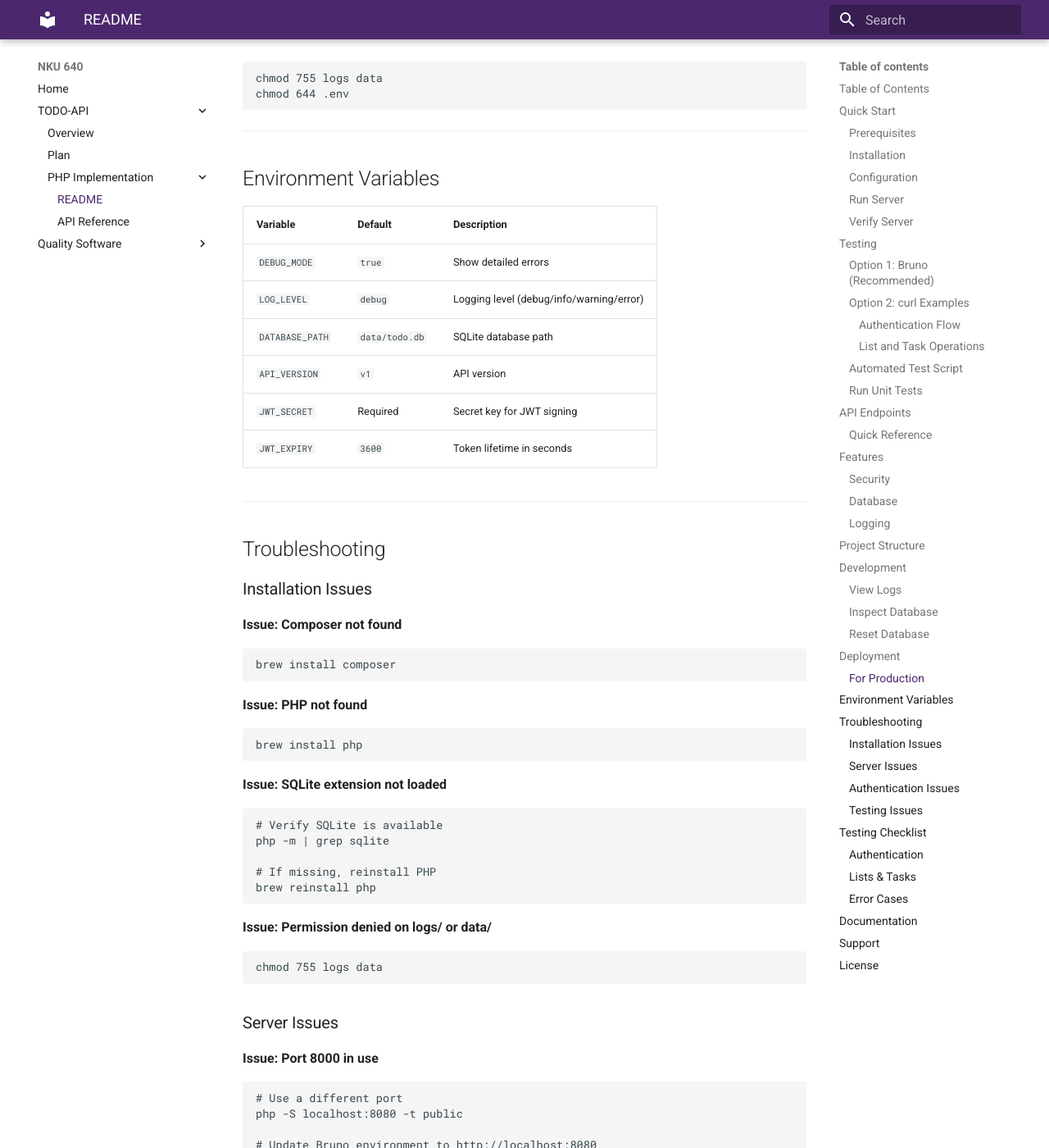
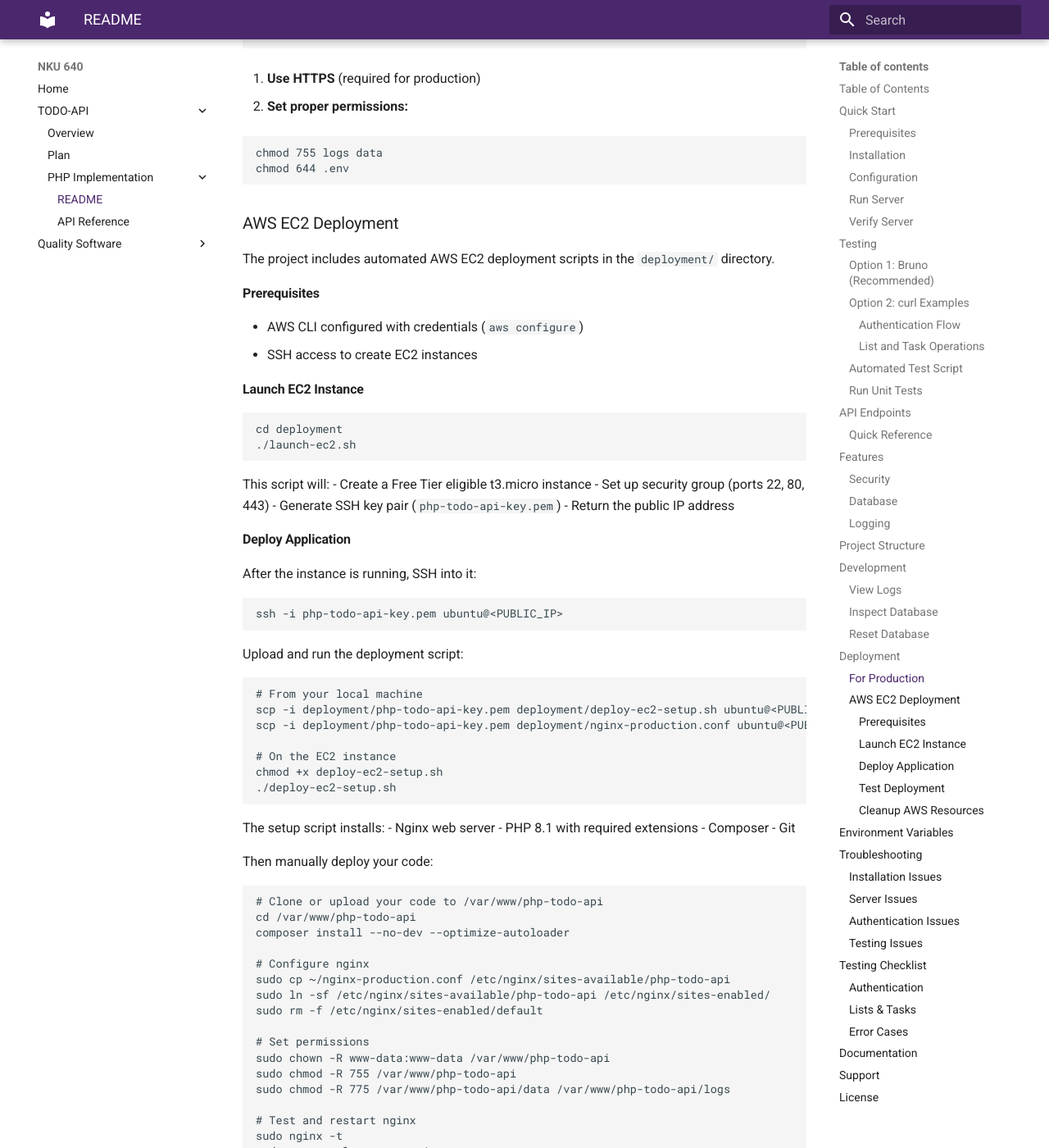
Before and after one commit to SNavleen/NKU-640-todo-rest-api, an MkDocs documentation site: the page built from docs/homework4/php-version/README.md, in a window 1280 px wide and 1400 px high, scrolled down 9391 px. Shown: the whole window at 82% size. Built offline with MkDocs 1.6.1 and Material for MkDocs 9.7.7, drawn with Linux system fonts in a browser that asks for light colours; some of the changed text lies outside the part shown.

Commit message:
feat: prod deployment scripts

````diff
--- a/docs/homework4/php-version/README.md
+++ b/docs/homework4/php-version/README.md
@@ -274,6 +274,8 @@ See [API.md](API.md) for complete endpoint documentation.
 
 | Method | Endpoint | Protected | Description |
 |--------|----------|-----------|-------------|
+| **Health** ||||
+| GET | `/api/v1/health` | No | System health check |
 | **Authentication** ||||
 | POST | `/api/v1/auth/signup` | No | Create account |
 | POST | `/api/v1/auth/login` | No | Login |
@@ -443,6 +445,104 @@ server {
 chmod 755 logs data
 chmod 644 .env
 ```
+
+### AWS EC2 Deployment
+
+The project includes automated AWS EC2 deployment scripts in the `deployment/` directory.
+
+#### Prerequisites
+
+- AWS CLI configured with credentials (`aws configure`)
+- SSH access to create EC2 instances
+
+#### Launch EC2 Instance
+
+```bash
+cd deployment
+./launch-ec2.sh
+```
+
+This script will:
+- Create a Free Tier eligible t3.micro instance
+- Set up security group (ports 22, 80, 443)
+- Generate SSH key pair (`php-todo-api-key.pem`)
+- Return the public IP address
+
+#### Deploy Application
+
+After the instance is running, SSH into it:
+
+```bash
+ssh -i php-todo-api-key.pem ubuntu@<PUBLIC_IP>
+```
+
+Upload and run the deployment script:
+
+```bash
+# From your local machine
+scp -i deployment/php-todo-api-key.pem deployment/deploy-ec2-setup.sh ubuntu@<PUBLIC_IP>:~/
+scp -i deployment/php-todo-api-key.pem deployment/nginx-production.conf ubuntu@<PUBLIC_IP>:~/
+
+# On the EC2 instance
+chmod +x deploy-ec2-setup.sh
+./deploy-ec2-setup.sh
+```
+
+The setup script installs:
+- Nginx web server
+- PHP 8.1 with required extensions
+- Composer
+- Git
+
+Then manually deploy your code:
+
+```bash
+# Clone or upload your code to /var/www/php-todo-api
+cd /var/www/php-todo-api
+composer install --no-dev --optimize-autoloader
+
+# Configure nginx
+sudo cp ~/nginx-production.conf /etc/nginx/sites-available/php-todo-api
+sudo ln -sf /etc/nginx/sites-available/php-todo-api /etc/nginx/sites-enabled/
+sudo rm -f /etc/nginx/sites-enabled/default
+
+# Set permissions
+sudo chown -R www-data:www-data /var/www/php-todo-api
+sudo chmod -R 755 /var/www/php-todo-api
+sudo chmod -R 775 /var/www/php-todo-api/data /var/www/php-todo-api/logs
+
+# Test and restart nginx
+sudo nginx -t
+sudo systemctl restart nginx
+sudo systemctl restart php8.1-fpm
+```
+
+#### Test Deployment
+
+```bash
+# Check health endpoint
+curl http://<PUBLIC_IP>/api/v1/health
+
+# Test API
+curl http://<PUBLIC_IP>/api/v1/lists
+```
+
+#### Cleanup AWS Resources
+
+To remove all AWS resources and avoid charges:
+
+```bash
+cd deployment
+./cleanup-aws.sh
+```
+
+This will terminate the EC2 instance, delete the security group, and remove the key pair.
+
+**Important Notes:**
+- Keep your `.pem` file secure (it's gitignored)
+- Free Tier instances are free for 750 hours/month for 12 months
+- Monitor your AWS billing dashboard
+- The cleanup script will ask for confirmation before deletion
 
 ---
 
````
Also changed, not shown: docs/homework4/php-version/API.md (+51 -1 lines), 8 other files.
